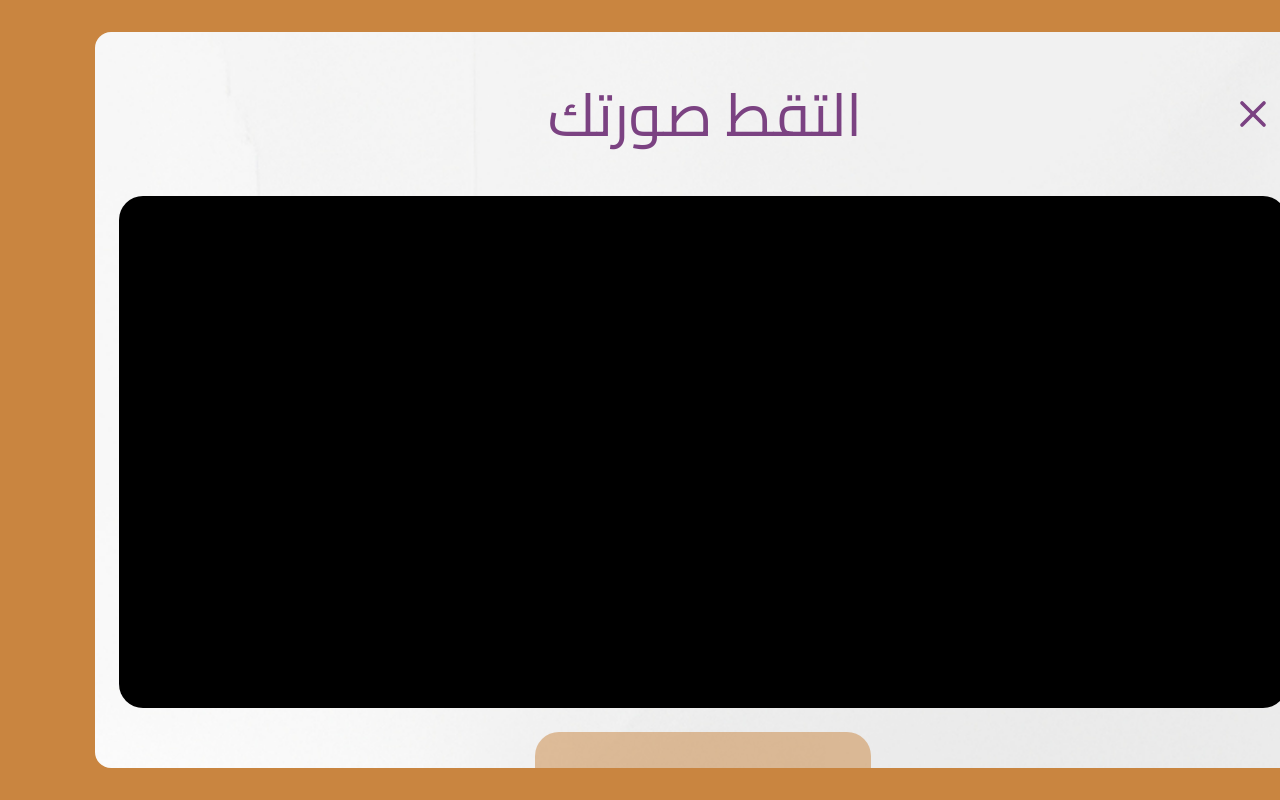
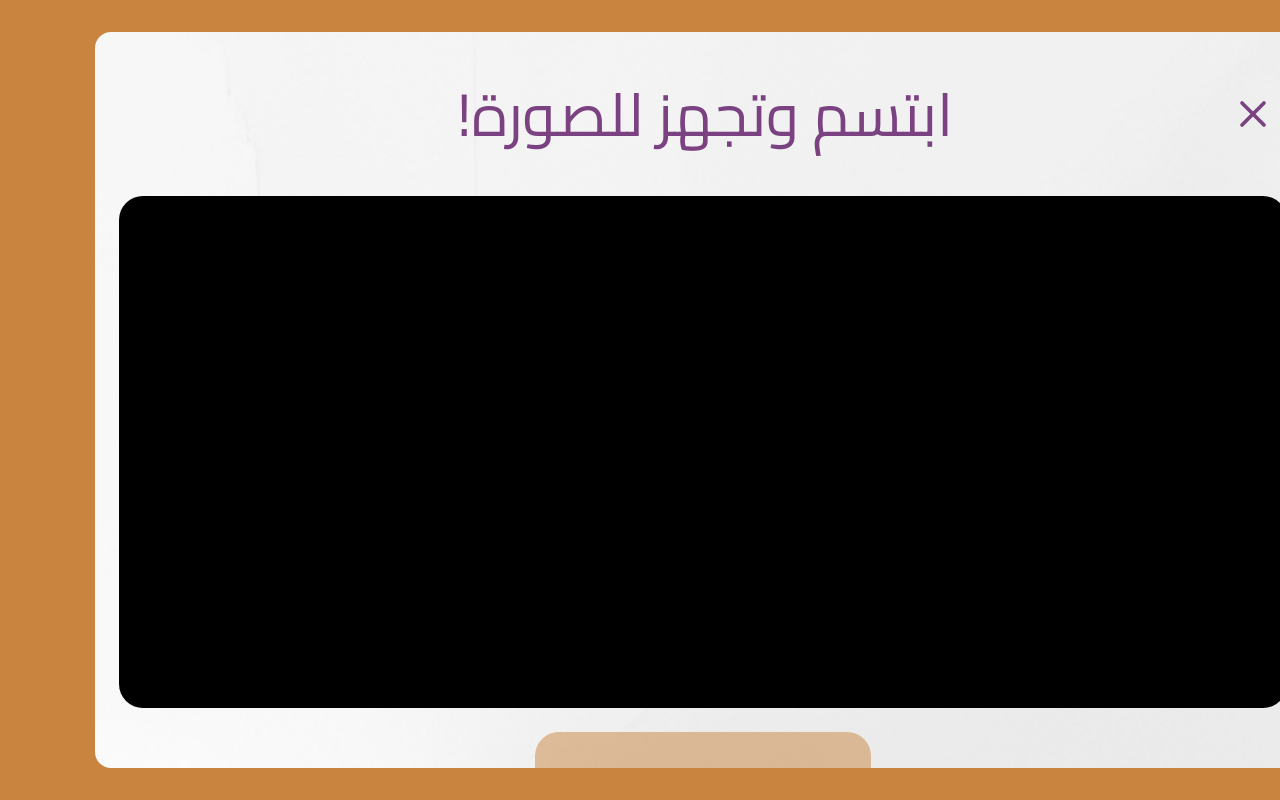
Before and after one commit to NouranAlSharawneh/enigma-mosaic, a Next.js app: page /camera in a window 1280 px wide. Built offline with nearby package versions, Linux system fonts and the light colour scheme; no server answers.

Commit message:
updated text

```diff
--- a/src/app/camera/page.tsx
+++ b/src/app/camera/page.tsx
@@ -175,7 +175,7 @@ export default function CameraPage() {
             color="#7B4282"
             className="cursor-pointer m-3"
           />
-          <h1 className="text-6xl text-secondary-200">التقط صورتك</h1>
+          <h1 className="text-6xl text-secondary-200">ابتسم وتجهز للصورة!</h1>
           <div className="w-18"></div>
         </div>
 
```
